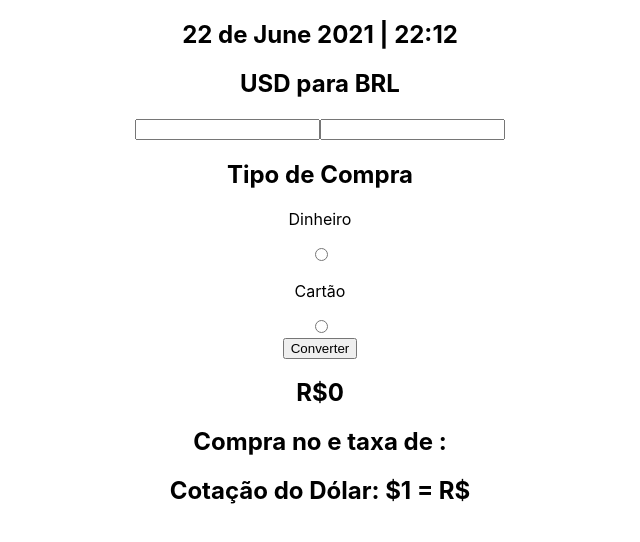
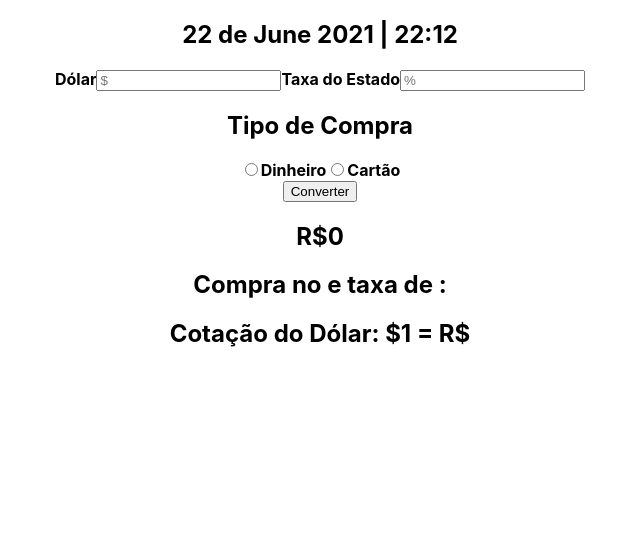
Before and after one commit to BiancaCardozo2018/Cotacao-Moeda, a React (Create React App) app: page / in a window 1280 px wide. Shown: the top 542 px of the page, without its empty margins (320-960 px from the left). Built offline with nearby package versions, Linux system fonts and the light colour scheme; no server answers.

Commit message:
Adicionando itens no arquivo Conversor

```diff
--- a/src/components/Conversor.js
+++ b/src/components/Conversor.js
@@ -92,13 +92,16 @@ export default class Conversor extends Component {
         return (
             <div className="conversor">
                 <h2> {this.state.completDate} | {this.state.completHour}</h2>
-                <h2>{this.props.moedaA} para {this.props.moedaB}</h2>
-                <input type="text" onChange={(event)=>(this.setState({moedaA_valor:event.target.value}))}></input>
-                <input type="text" onChange={(event)=>(this.setState({taxaEstado_valor:event.target.value}))}></input>
+                <div>
+                    <label ><b>Dólar</b></label>
+                    <input type="text" placeholder="$" onChange={(event)=>(this.setState({moedaA_valor:event.target.value}))}></input>
+                    <label ><b>Taxa do Estado</b></label>
+                    <input type="text" placeholder="%" onChange={(event)=>(this.setState({taxaEstado_valor:event.target.value}))}></input>
+                </div>
                 <h2>Tipo de Compra</h2>
                 <div>
-                    <p>Dinheiro</p><input type="radio" name="forma_pagamento" value="Dinheiro" onChange={(event)=>(this.setState({selectedOption:event.target.value}))}/>
-                    <p>Cartão</p><input type="radio" name="forma_pagamento" value="Cartão" onChange={(event)=>(this.setState({selectedOption:event.target.value}))}/>
+                <input type="radio" name="forma_pagamento" value="Dinheiro" onChange={(event)=>(this.setState({selectedOption:event.target.value}))}/><label ><b>Dinheiro</b></label>
+                <input type="radio" name="forma_pagamento" value="Cartão" onChange={(event)=>(this.setState({selectedOption:event.target.value}))}/><label ><b>Cartão</b></label>
                 </div>
                 <input type="button" id="btn_converter" value="Converter" onClick = {this.converter}></input>
                 <h2>R${this.state.moedaB_valor}</h2>
@@ -106,5 +109,6 @@ export default class Conversor extends Component {
                 <h2>Cotação do Dólar: $1 = R${this.state.cotacaoDiaria}</h2>
             </div>
         );
+
     }
 }
```
